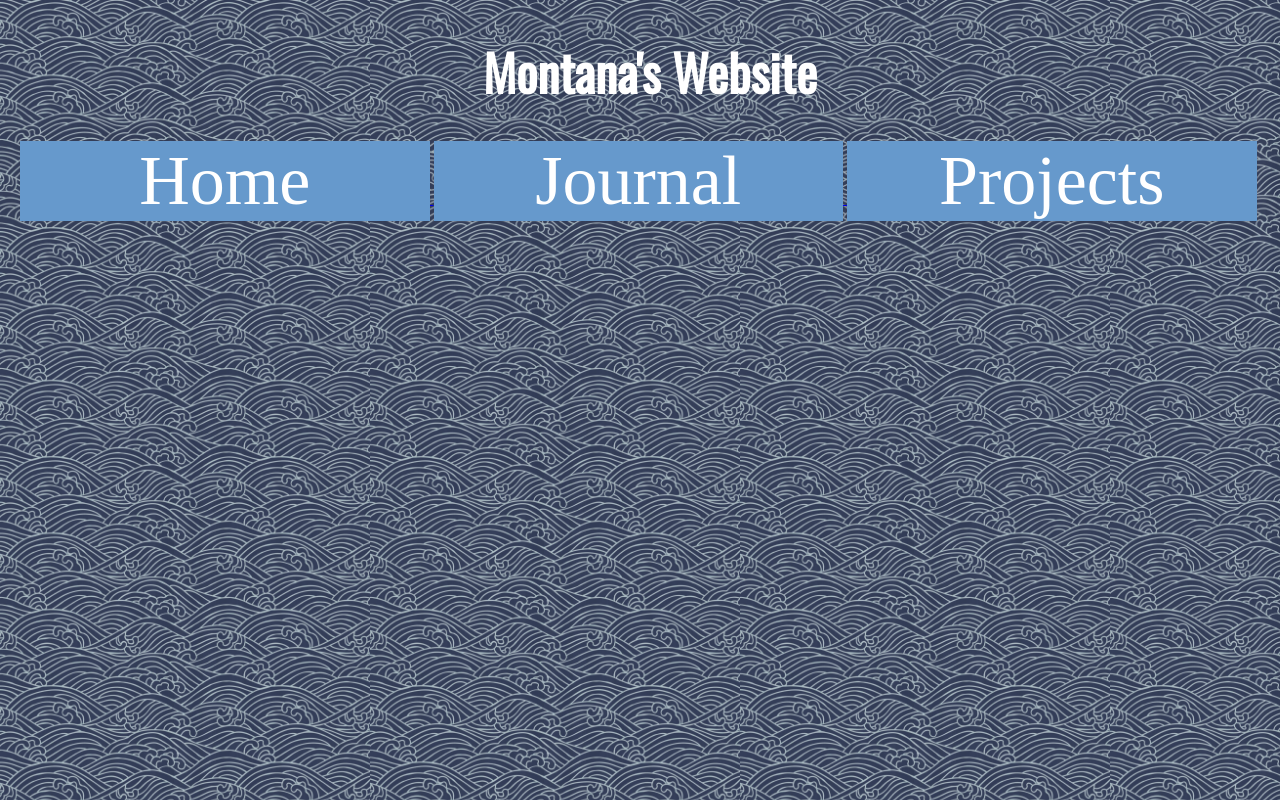
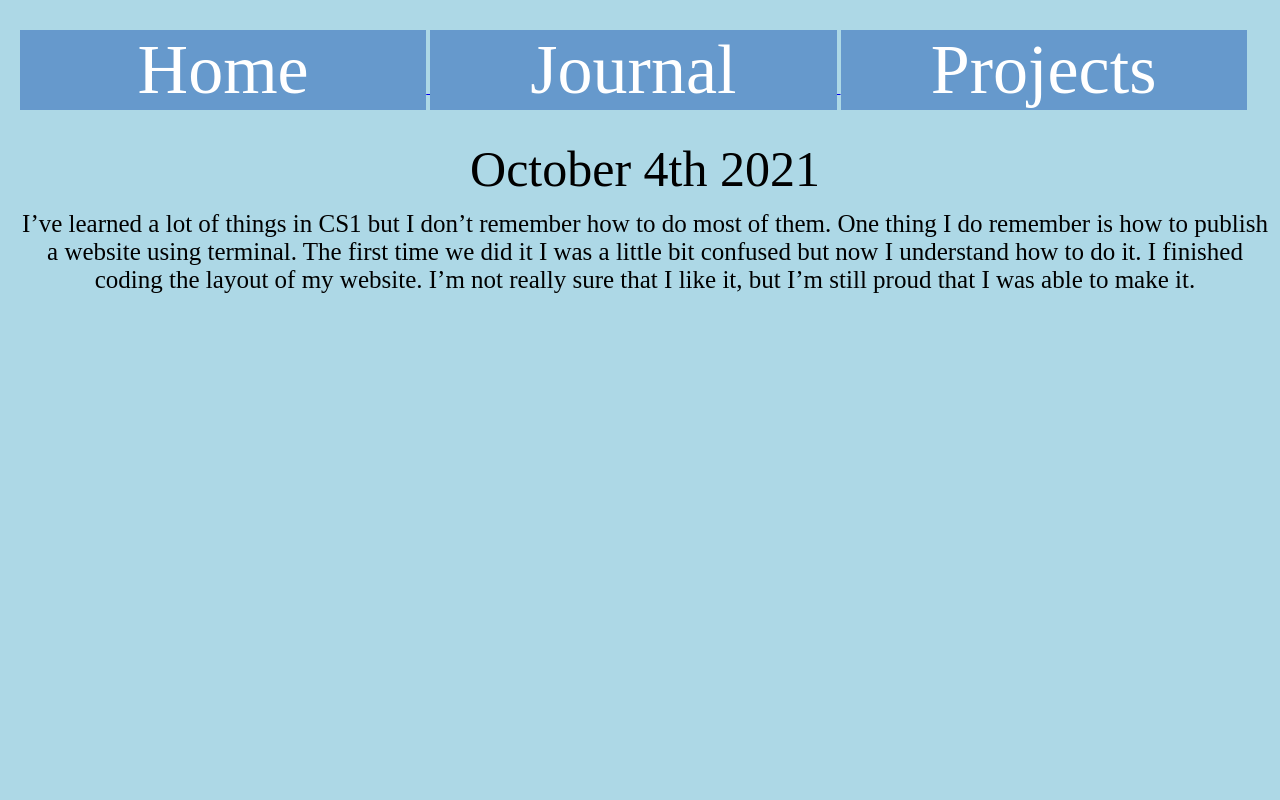
Before and after one commit to c25mb/c25mb.github.io, a plain HTML site: page journal.html in a window 1280 px wide. Drawn offline with nearby package versions, Linux system fonts and the light colour scheme.

Commit message:
entering first journal prompt

```diff
--- a/journal.html
+++ b/journal.html
@@ -27,25 +27,32 @@
 			height:100%;
 			background-color:#6699CC;
 
+
 		}
+	.day{color:black;
+		font-size: 50px;
+		margin-bottom: 12px}
+
+ #Journal1{font-size: 25px;
+ 			color:black;
+ 			text-align:center;
+ 			margin-top: 30px
+
+ }
 
 
-	h1{text-align:center;
-	font-family: 'Oswald', sans-serif;
-font-size: 50px;
-color: white;}
 
 body {width:100%
 	height:800%;
-background-image: url(waves.jpg);
-background-size: contain;
-margin-right: 0px;
-margin-left: 20px;}
+background-color: lightblue;
+margin-right: 10px;
+margin-left: 20px;
+margin-top:30px;}
 
 	</style>
 </head>
 <body>
-	<h1> Montana's Website</h1>
+
 
 <div id="menu">
 <a href="index.html">
@@ -60,6 +67,9 @@ margin-left: 20px;}
 	</a>
 
 </div>
+<div id= "Journal1">
+	<div class="day">October 4th 2021</div>
+I’ve learned a lot of things in CS1 but I don’t remember how to do most of them. One thing I do remember is how to publish a website using terminal. The first time we did it I was a little bit confused but now I understand how to do it. I finished coding the layout of my website. I’m not really sure that I like it, but I’m still proud that I was able to make it. </div>
 
 
 </body>
```
